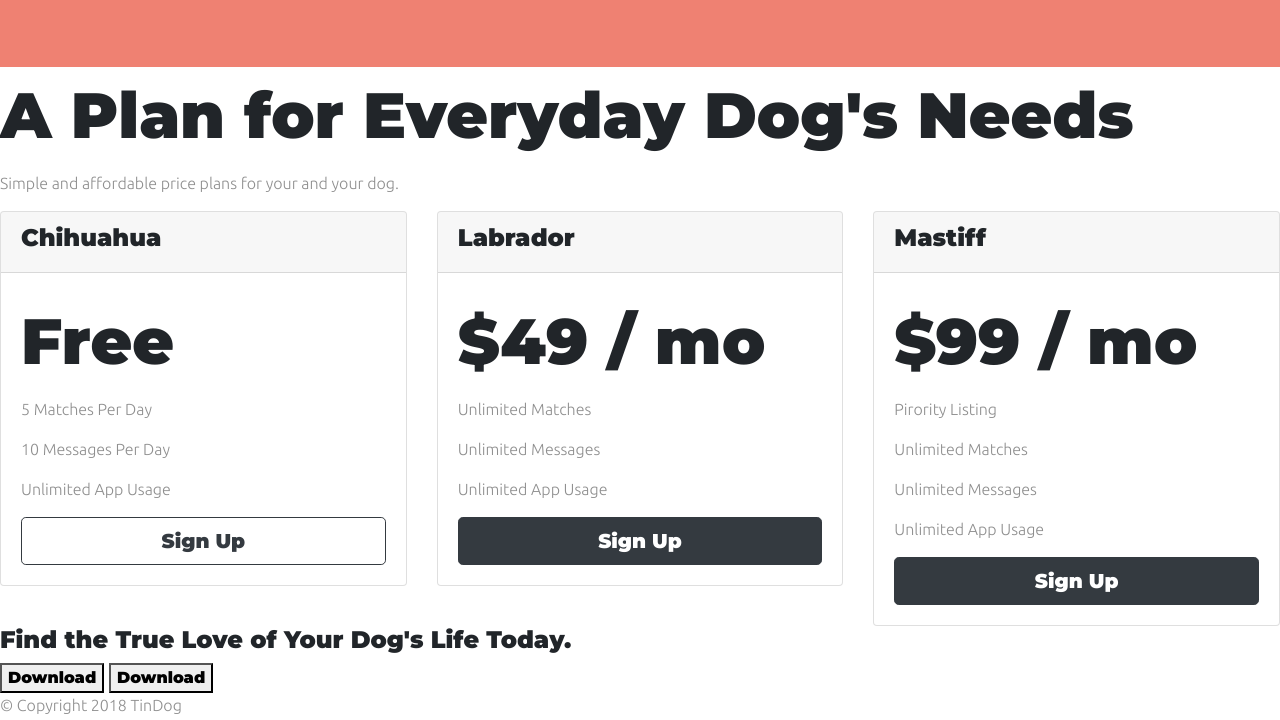
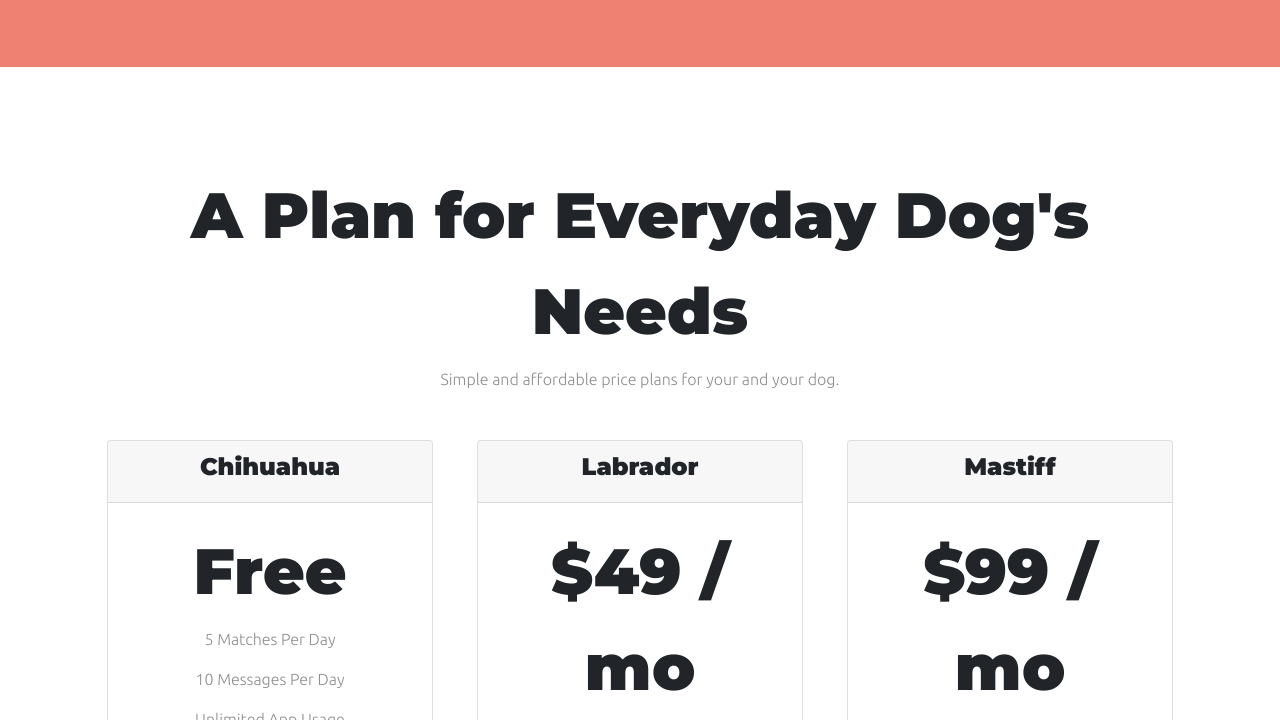
Before and after one commit to krishnarudani/bootstrap-project, a plain HTML site: page index.html in a window 1280 px wide. Shown: the part 2180-2900 px from the top of the page. Drawn offline with nearby package versions, Linux system fonts and the light colour scheme.

Commit message:
give class and some style to pricing section

```diff
--- a/css/styles.css
+++ b/css/styles.css
@@ -112,3 +112,14 @@ h2 {
   margin: 20px 20px 50px;
   width: 15%;
 }
+
+/*pricing section*/
+
+#pricing {
+  padding: 100px;
+  text-align: center;
+}
+
+.pricing-column {
+  padding: 3% 2%;
+}
--- a/index.html
+++ b/index.html
@@ -161,7 +161,7 @@
 
       <div class="row">
 
-        <div class="col-lg-4 col-md-6">
+        <div class="pricing-column col-lg-4 col-md-6">
           <div class="card">
             <div class="card-header">
               <h3>Chihuahua</h3>
@@ -176,7 +176,7 @@
           </div>
         </div>
 
-      <div class="col-lg-4 col-md-6">
+      <div class="pricing-column  col-lg-4 col-md-6">
         <div class="card">
           <div class="card-header">
             <h3>Labrador</h3>
@@ -191,7 +191,7 @@
         </div>
       </div>
 
-     <div class="col-lg-4">
+     <div class="pricing-column col-lg-4">
       <div class="card">
         <div class="card-header">
           <h3>Mastiff</h3>
```
